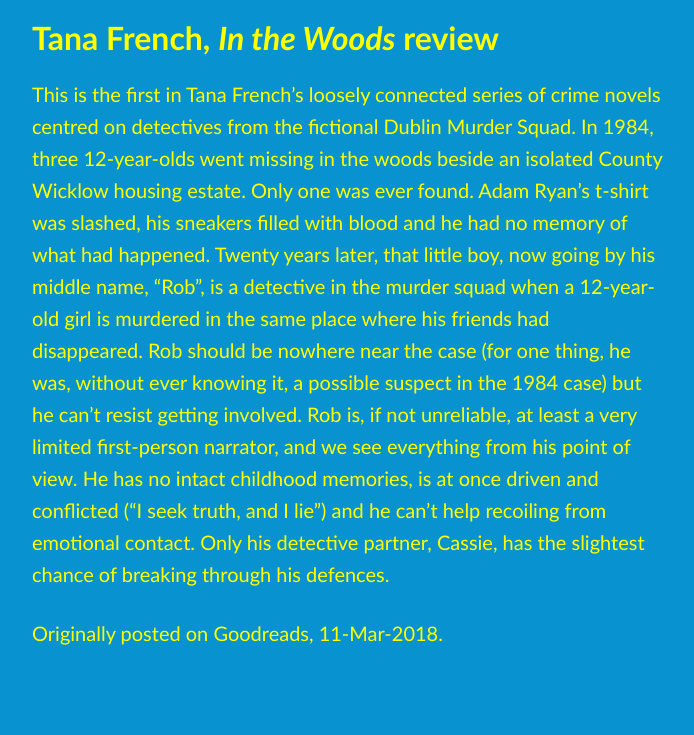
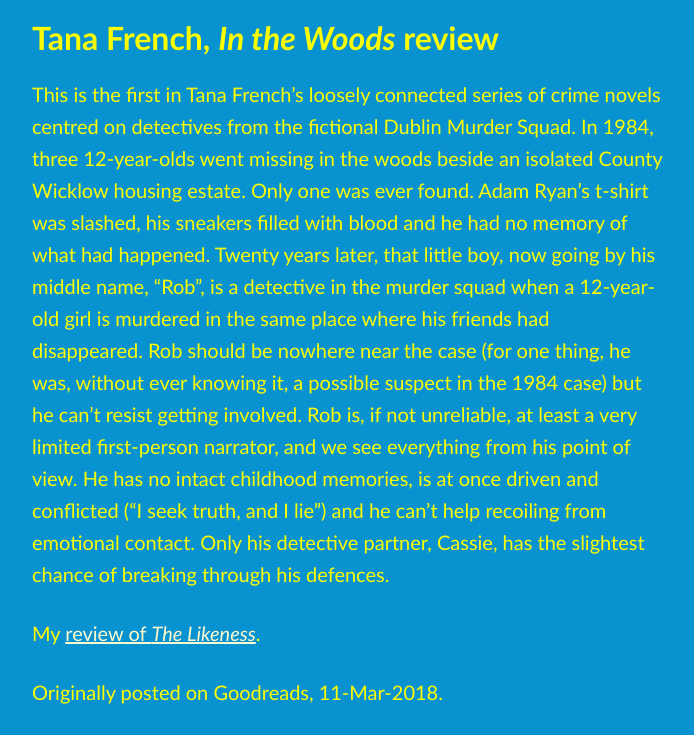
Before and after one commit to artkavanagh/github.io, a Jekyll site: the page tana-french-in-the-woods-review.html, which Jekyll copies as it is, in a window 1280 px wide, cut to the strip 639-1374 px from the top of the page. Shown: the whole strip, without its empty margins (292-986 px from the left). Built offline with Jekyll 4.4.1, drawn with Linux system fonts in a browser that asks for light colours; before the commit the page ends 1315 px from its top, so only the background shows below that.

Commit message:
Update tana-french-in-the-woods-review.html

```diff
--- a/tana-french-in-the-woods-review.html
+++ b/tana-french-in-the-woods-review.html
@@ -16,6 +16,8 @@
 
 <p>This is the first in Tana French’s loosely connected series of crime novels centred on detectives from the fictional Dublin Murder Squad. In 1984, three 12-year-olds went missing in the woods beside an isolated County Wicklow housing estate. Only one was ever found. Adam Ryan’s t-shirt was slashed, his sneakers filled with blood and he had no memory of what had happened. Twenty years later, that little boy, now going by his middle name, “Rob”, is a detective in the murder squad when a 12-year-old girl is murdered in the same place where his friends had disappeared. Rob should be nowhere near the case (for one thing, he was, without ever knowing it, a possible suspect in the 1984 case) but he can’t resist getting involved. Rob is, if not unreliable, at least a very limited first-person narrator, and we see everything from his point of view. He has no intact childhood memories, is at once driven and conflicted (“I seek truth, and I lie”) and he can’t help recoiling from emotional contact. Only his detective partner, Cassie, has the slightest chance of breaking through his defences.</p>
 
+<p>My <a href="https://www.artkavanagh.ie/tana-the-likeness.html">review of <cite>The Likeness</cite></a>.</p>
+
 <p>Originally posted on Goodreads, 11-Mar-2018.</p>
 
 </body>
```
